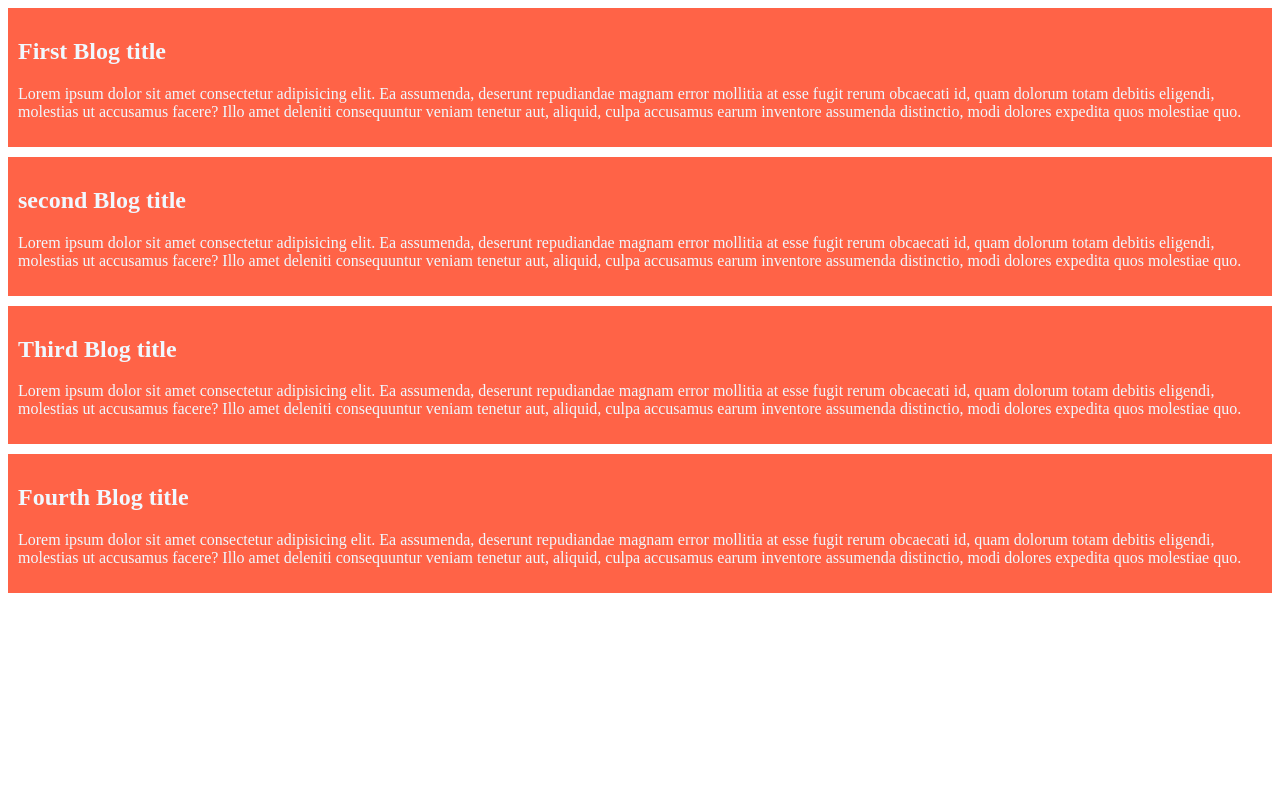
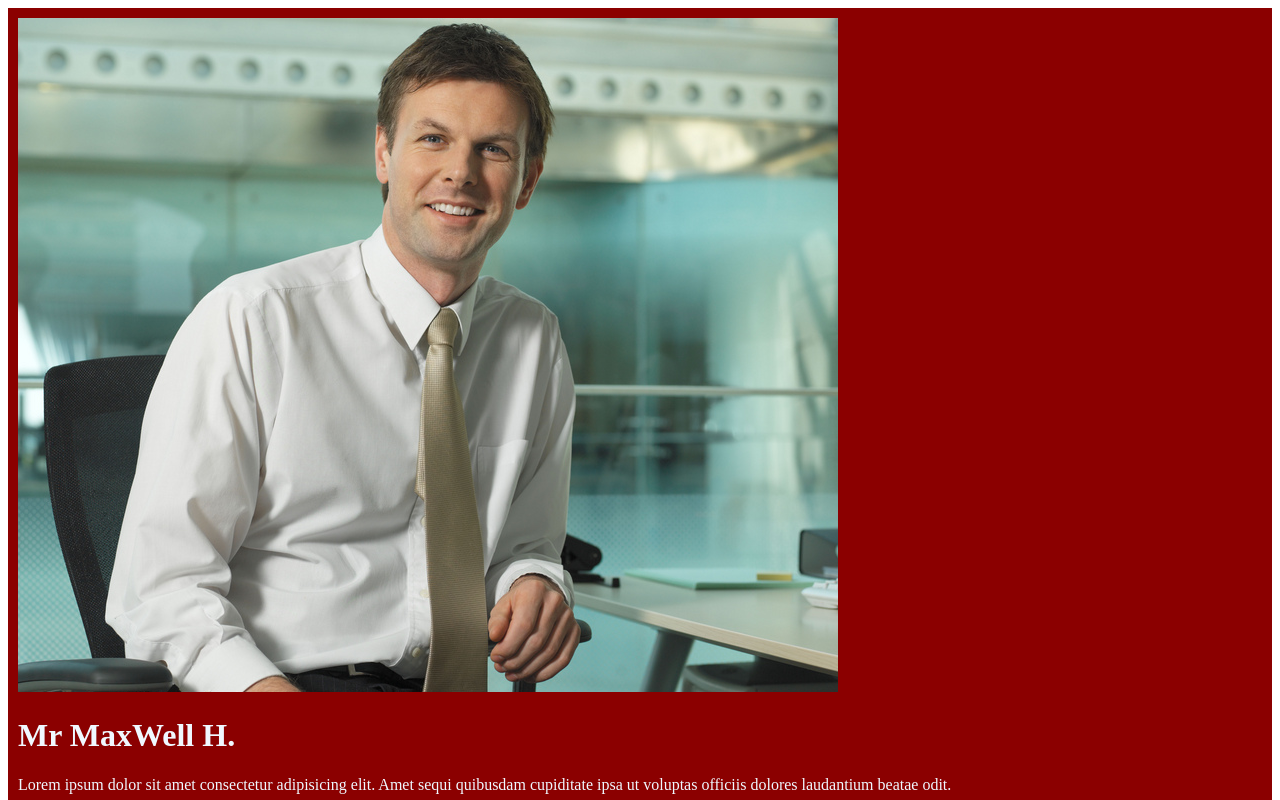
Before and after one commit to arif128551/ph_second_repo, a plain HTML site: page index.html in a window 1280 px wide. Shown: the top 800 px of the page. Drawn offline with Linux system fonts and the light colour scheme.

Commit message:
Author adding with image

```diff
--- a/css/style.css
+++ b/css/style.css
@@ -9,3 +9,7 @@ div{
     padding: 10px;
     margin-bottom: 10px;
 }
+
+.introuction_of_author{
+    background-color: darkred;
+}
--- a/index.html
+++ b/index.html
@@ -7,6 +7,11 @@
     <link rel="stylesheet" href="css/style.css">
 </head>
 <body>
+    <div class="introuction_of_author">
+        <img src="img/profile-img.png" alt="Profile image of author">
+        <h1>Mr MaxWell H.</h1>
+        <p>Lorem ipsum dolor sit amet consectetur adipisicing elit. Amet sequi quibusdam cupiditate ipsa ut voluptas officiis dolores laudantium beatae odit.</p>
+    </div>
     <div class="blog">
         <h2>First Blog title</h2>
         <p>Lorem ipsum dolor sit amet consectetur adipisicing elit. Ea assumenda, deserunt repudiandae magnam error mollitia at esse fugit rerum obcaecati id, quam dolorum totam debitis eligendi, molestias ut accusamus facere? Illo amet deleniti consequuntur veniam tenetur aut, aliquid, culpa accusamus earum inventore assumenda distinctio, modi dolores expedita quos molestiae quo.</p>
```
Also changed, not shown: img/profile-img.png (added).
